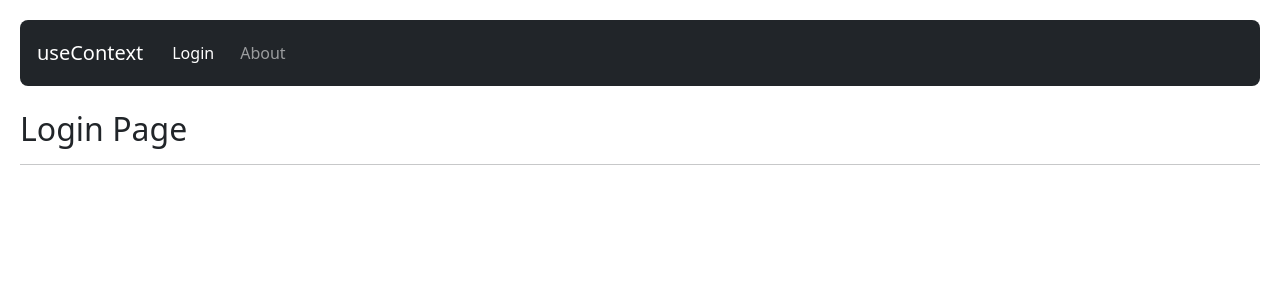
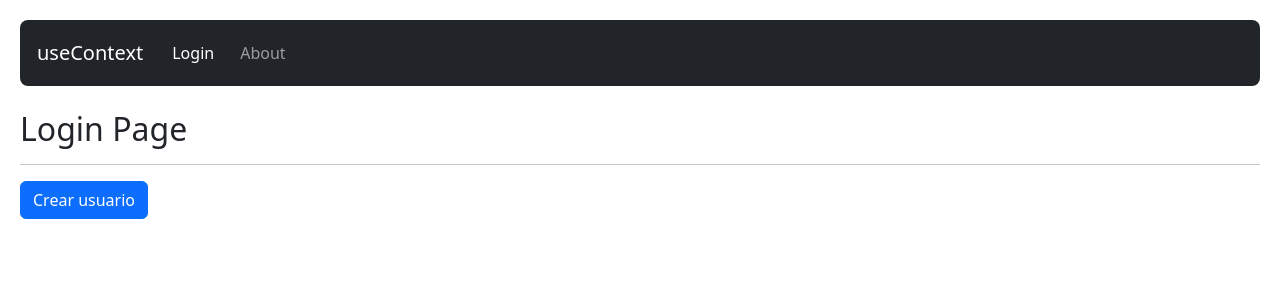
Before and after one commit to MartaArM/CursoReact, a React (Vite) app in the folder app5_hooksapp/: page /login in a window 1280 px wide. Shown: the top 300 px of the page. Built offline with nearby package versions, Linux system fonts and the light colour scheme.

Commit message:
Uso de useContext

```diff
--- a/app5_hooksapp/src/09-useContext/HomePage.jsx
+++ b/app5_hooksapp/src/09-useContext/HomePage.jsx
@@ -1,8 +1,16 @@
+import { useContext } from "react";
+import { UserContext } from "./context/UserContext";
+
 export const HomePage = () => {
+
+    const {user} = useContext(UserContext);
+
     return (
         <>
             <h2>Home Page</h2>
             <hr/>
+
+            <p>{JSON.stringify(user)}</p>
         </>
     )
 }
--- a/app5_hooksapp/src/09-useContext/LoginPage.jsx
+++ b/app5_hooksapp/src/09-useContext/LoginPage.jsx
@@ -1,8 +1,19 @@
+import { useContext } from "react"
+import { UserContext } from "./context/UserContext";
+
 export const LoginPage = () => {
+
+    const {user, setUser} = useContext(UserContext);
+
     return (
         <>
             <h2>Login Page</h2>
             <hr/>
+
+            <button className="btn btn-primary"
+            onClick={() => setUser({id: 123, name: "Marta", email: "marta@gmail.com"})}>
+                Crear usuario
+            </button>
         </>
     )
 }
--- a/app5_hooksapp/src/09-useContext/context/UserProvider.jsx
+++ b/app5_hooksapp/src/09-useContext/context/UserProvider.jsx
@@ -1,9 +1,22 @@
+import { useState } from 'react'
 import { UserContext } from './UserContext'
 
+// const user = {
+//     id: 1,
+//     name: "Marta Arenas",
+//     email: "marta@gmail.com"
+// }
+
 export const UserProvider = ({children}) => {
-  return (
-    <UserContext.Provider value={{hola: "Mundo"}}> {/*El valor hola es lo que cualquier hijo de UserProvider va a poder obtener */}
-        {children}
-    </UserContext.Provider>
-  )
+
+    const [user, setUser] = useState();
+
+
+
+    return (
+        // Los valores en "value" son los que cualquier hijo de UserProvider va a poder obtener
+        <UserContext.Provider value={{user: user, setUser: setUser}}>
+            {children}
+        </UserContext.Provider>
+    )
 }
```
